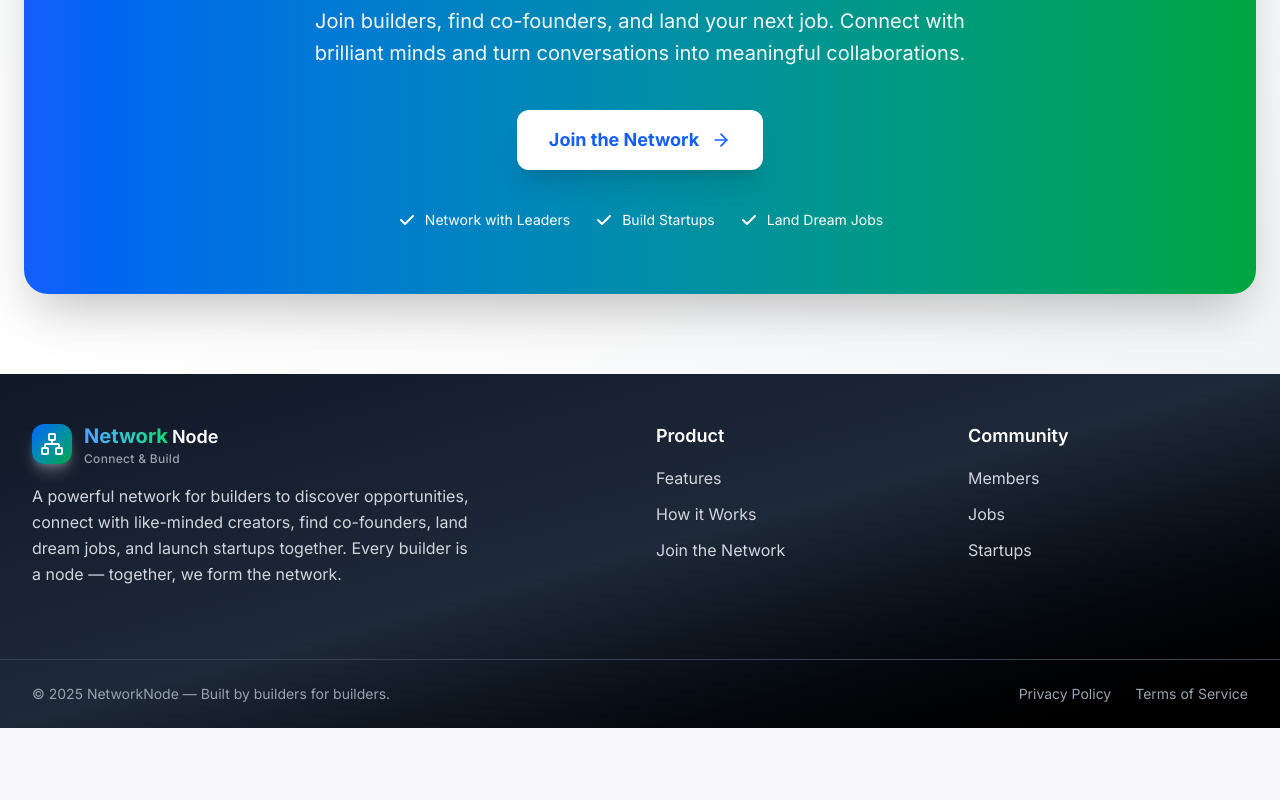
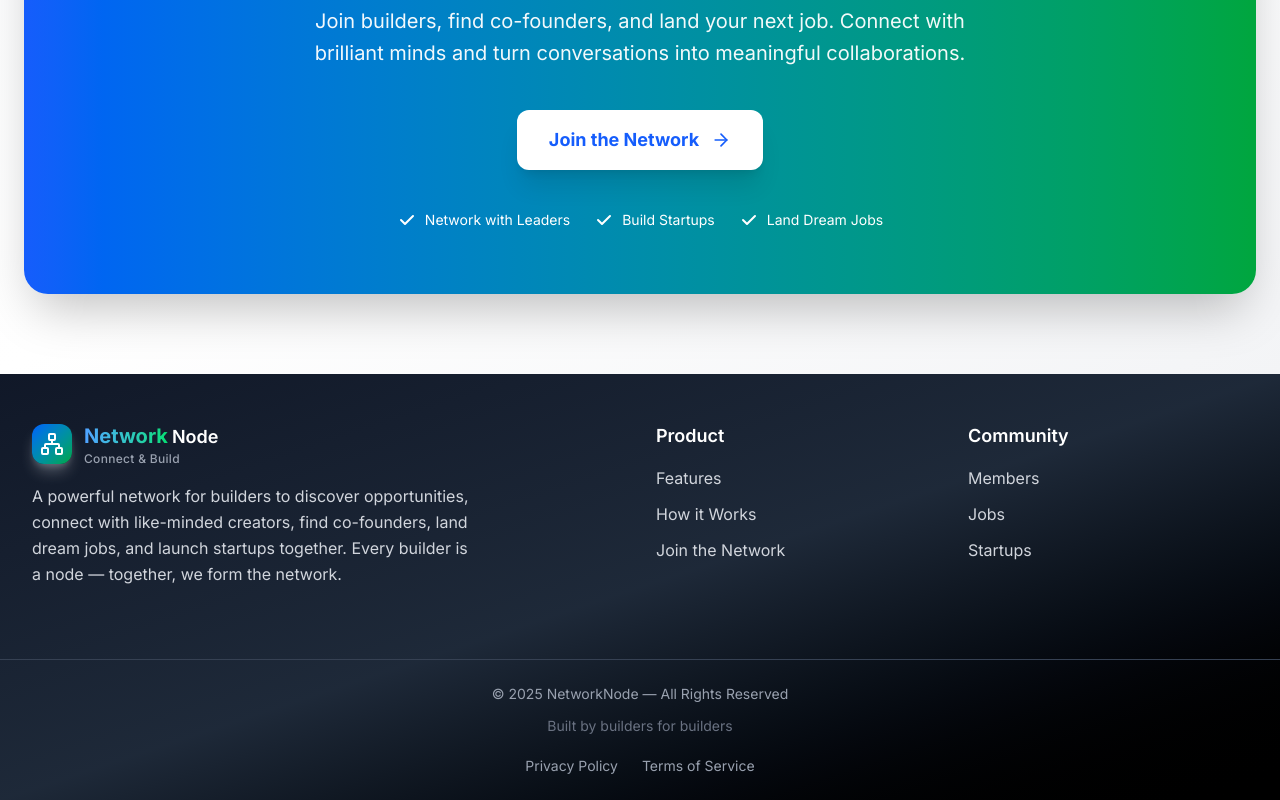
Before and after one commit to shashank-padala/network-node, a Next.js app: page / in a window 1280 px wide. Shown: the part 2708-3508 px from the top of the page. Before the commit the page ends 3436 px from the top, so only its background shows below. Built offline with nearby package versions, Linux system fonts and the light colour scheme; no server answers.

Commit message:
Update footer copyright text to 2025 with centered layout

```diff
--- a/src/components/landing/Footer.tsx
+++ b/src/components/landing/Footer.tsx
@@ -8,7 +8,6 @@ interface FooterProps {
 }
 
 export function Footer({ onJoinClick }: FooterProps) {
-  const year = new Date().getFullYear();
 
   return (
     <footer className="bg-gradient-to-br from-gray-900 via-gray-800 to-black text-white">
@@ -97,11 +96,14 @@ export function Footer({ onJoinClick }: FooterProps) {
       {/* Bottom Bar */}
       <div className="border-t border-gray-700">
         <div className="max-w-7xl mx-auto px-4 sm:px-6 lg:px-8 py-4 sm:py-6">
-          <div className="flex flex-col sm:flex-row items-center justify-between gap-4 text-center">
+          <div className="flex flex-col items-center gap-3 text-center">
             <p className="text-gray-400 text-xs sm:text-sm">
-              &copy; {year} NetworkNode — Built by builders for builders.
+              &copy; 2025 NetworkNode — All Rights Reserved
             </p>
-            <div className="flex gap-4 sm:gap-6 text-xs sm:text-sm">
+            <p className="text-gray-500 text-xs sm:text-sm">
+              Built by builders for builders
+            </p>
+            <div className="flex gap-4 sm:gap-6 text-xs sm:text-sm mt-2">
               <Link href="/privacy" className="text-gray-400 hover:text-green-400 transition-colors">
                 Privacy Policy
               </Link>
```
